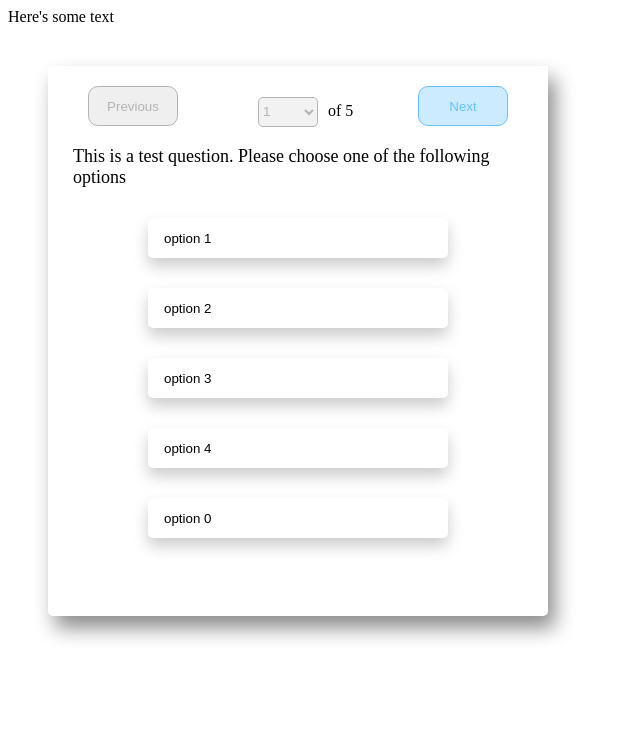
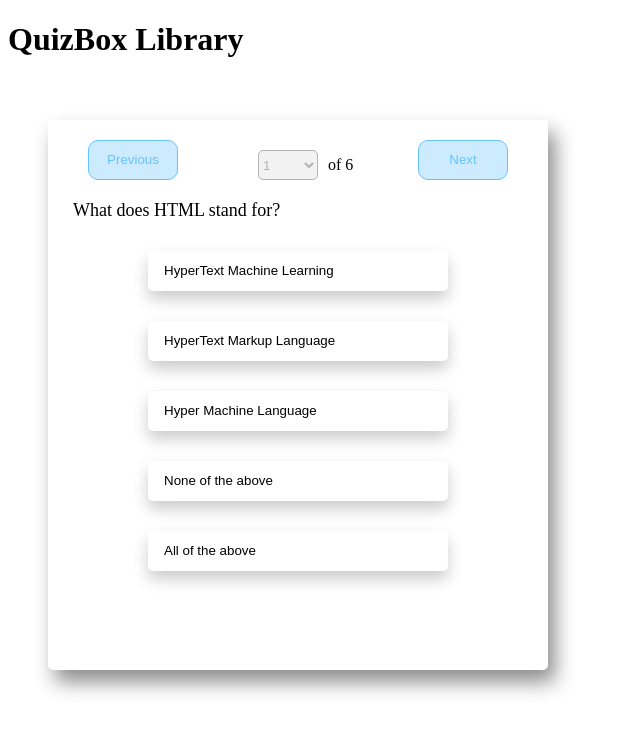
Before and after one commit to HariSrinivasan14/QuizBox, a website: page pub/example.html in a window 1280 px wide. Shown: the whole page, without its empty margins (0-640 px from the left). Drawn offline with Linux system fonts and the light colour scheme.

Commit message:
changed sample question and fixed some bugs

```diff
--- a/pub/QuizBox.css
+++ b/pub/QuizBox.css
@@ -213,8 +213,10 @@
 	float: left;
 	border-radius: 10px;
 	outline: None;
-	border: 1px solid #b3b3b3;
+	border: 1px solid #66c2ff;
+	background-color: #ccebff;
 	color:#b3b3b3;
+	color:#66c2ff;
 }
 
 .nextButton-style{
--- a/pub/example.html
+++ b/pub/example.html
@@ -16,7 +16,7 @@
  </head>
  <body>
 
- 	<div id='myId'>Here's some text</div>
+ 	<H1>QuizBox Library</H1>
 
  </body>
 
--- a/pub/js/examples.js
+++ b/pub/js/examples.js
@@ -9,13 +9,15 @@ document.querySelector('body').appendChild(tempDiv);
 
 const newQuiz = new QuizBox(tempDiv);
 
-newQuiz.createMultipleChoiceOne("This is a test question. Please choose one of the following options", ["option 1", "option 2", "option 3", "option 4", "option 0"], "option 2");
+newQuiz.createMultipleChoiceOne("What does HTML stand for?", ["HyperText Machine Learning", "HyperText Markup Language", "Hyper Machine Language", "None of the above", "All of the above"], "HyperText Markup Language");
+
+newQuiz.createMultipleChoiceOne("What does CSS stand for?", ["Computer Style Sheets", "Colour Style Sheets", "Cascading Style Sheets", "None of the above"], "Cascading Style Sheets");
 
 
 newQuiz.createMultipleChoiceMany("Which of the following cities are located in Ontario? Select all that apply.", ["Toronto", "Brampton", "Hamilton", "Mississauga", "New York"], ["Toronto", "Brampton", "Hamilton", "Mississauga"]);
 
-// question take from https://www.cosmopolitan.com/uk/worklife/a32612392/best-true-false-quiz-questions/
-newQuiz.createTrueOrFalseQuestion(["Australia is wider than the moon.", "An octopus has three hearts.", "Bananas are curved because they grow upwards towards the sun.", "the letter A is the most common letter used in the English language."], [true, true, true, false]);
+
+newQuiz.createTrueOrFalseQuestion(["Yellow is a primary color", "CPU stands for Central Processing Unit", "An Octopus has three hearts", "the letter A is the most common letter used in the English language."], [true, true, true, false]);
 
 
 newQuiz.createSequenceQuestion(["Invention of the Turing Machine.", "American Civil War.", "Extinction of Dinosaurs.", "First time landing on the Moon", "COVID-19."], ["COVID-19.", "First time landing on the Moon", "Invention of the Turing Machine.", "American Civil War.", "Extinction of Dinosaurs."]);
```
